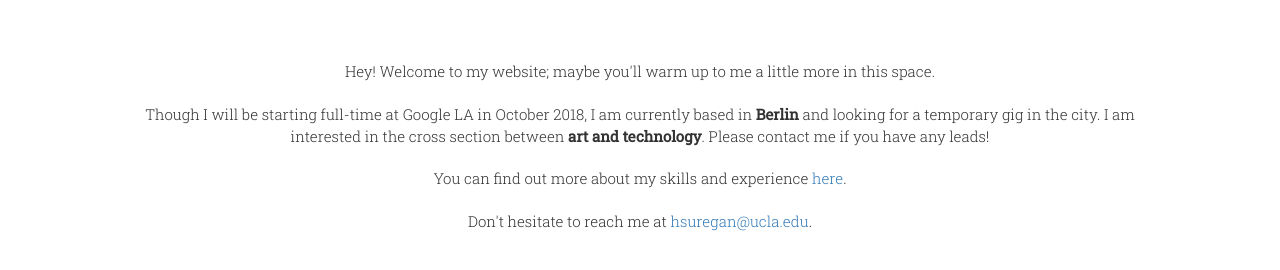
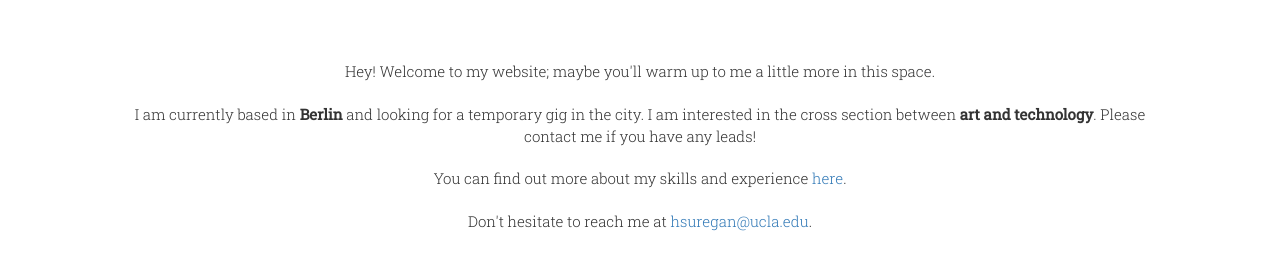
Before and after one commit to hsuregan/hsuregan.github.io, a plain HTML site: page index.html in a window 1280 px wide. Shown: the part 364-634 px from the top of the page. Drawn offline with nearby package versions, Linux system fonts and the light colour scheme.

Commit message:
remove sentence

```diff
--- a/index.html
+++ b/index.html
@@ -32,7 +32,7 @@
 				I'm currently a undergraduate at <a href="http://www.ucla.edu/">UCLA</a> studying <a href="http://www.seasoasa.ucla.edu/curric-13-14/29cureleccompeng13.html">Electrical Engineering with a concentration in <strong>Computer Engineering</strong></a>, expecting to graduate in <strong>June 2018</strong>.
 				<br /><br />
 				-->
-				Though I will be starting full-time at Google LA in October 2018, I am currently based in <strong>Berlin</strong> and looking for a temporary gig in the city.  I am interested in the cross section between <strong>art and technology</strong>.  Please contact me if you have any leads!
+				I am currently based in <strong>Berlin</strong> and looking for a temporary gig in the city.  I am interested in the cross section between <strong>art and technology</strong>.  Please contact me if you have any leads!
 				<br /> <br />
 				You can find out more about my skills and experience <a href="./resume.html">here</a>.
 				<br /><br />
```
